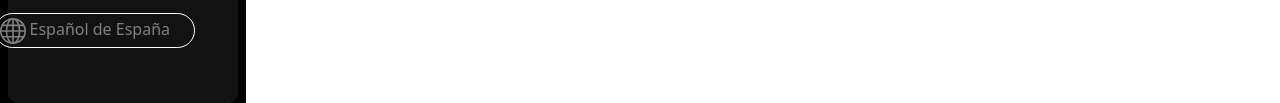
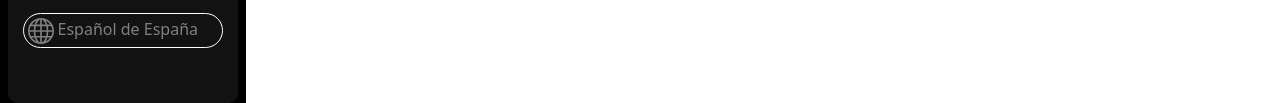
Before and after one commit to Scorhenao/CloneSpotify, a plain HTML site: page index.html in a window 1280 px wide. Shown: the part 689-792 px from the top of the page. Drawn offline with nearby package versions, Linux system fonts and the light colour scheme.

Commit message:
language part of side navbar fixed

```diff
--- a/index.html
+++ b/index.html
@@ -98,7 +98,7 @@
                 </div>
             </ul>
 
-            <div class="LanguageUs d-flex" style="left:-28px;">
+            <div class="LanguageUs d-flex" >
                 <svg id="IconGlobe" xmlns="http://www.w3.org/2000/svg" width="28" height="26" fill="currentColor"
                     class="bi bi-globe" viewBox="0 0 16 16">
                     <path
```
